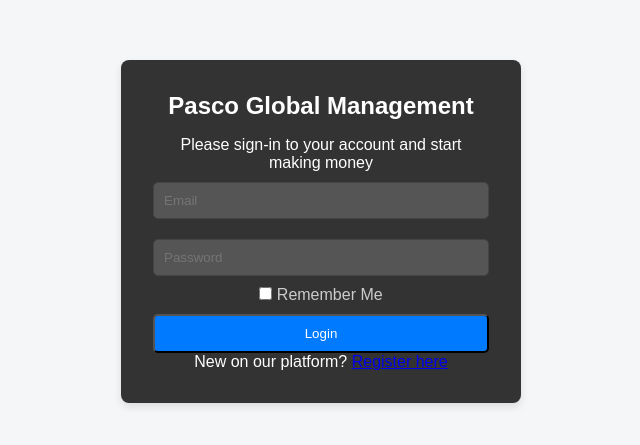
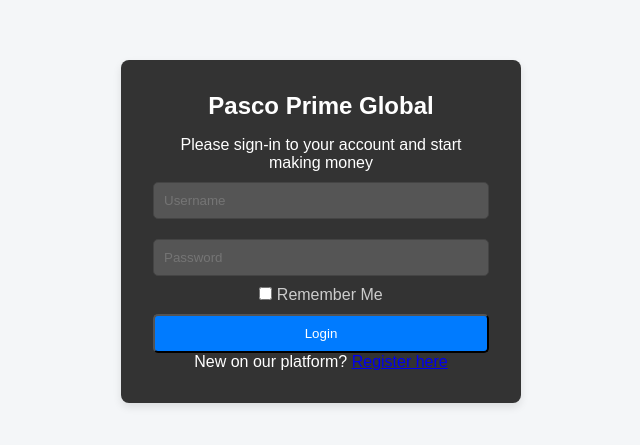
Before and after one commit to NdolwaVincent/PascoPrimeGlobal, a plain HTML site: page login.html in a window 1280 px wide. Shown: the part 169-614 px from the top of the page, without its empty margins (319-959 px from the left). Drawn offline with Linux system fonts and the light colour scheme.

Commit message:
Update login.html

```diff
--- a/login.html
+++ b/login.html
@@ -8,10 +8,10 @@
 </head>
 <body>
     <div class="form-container">
-        <h2>Pasco Global Management</h2>
+        <h2>Pasco Prime Global</h2>
         <p>Please sign-in to your account and start making money</p>
         <form id="loginForm" onsubmit="return validateLoginForm()">
-            <input type="email" id="loginEmail" placeholder="Email" required>
+            <input type="text" id="userName" placeholder="Username" required>
             <input type="password" id="loginPassword" placeholder="Password" required>
             <label class="remember-me">
                 <input type="checkbox" id="rememberMe"> Remember Me
```
